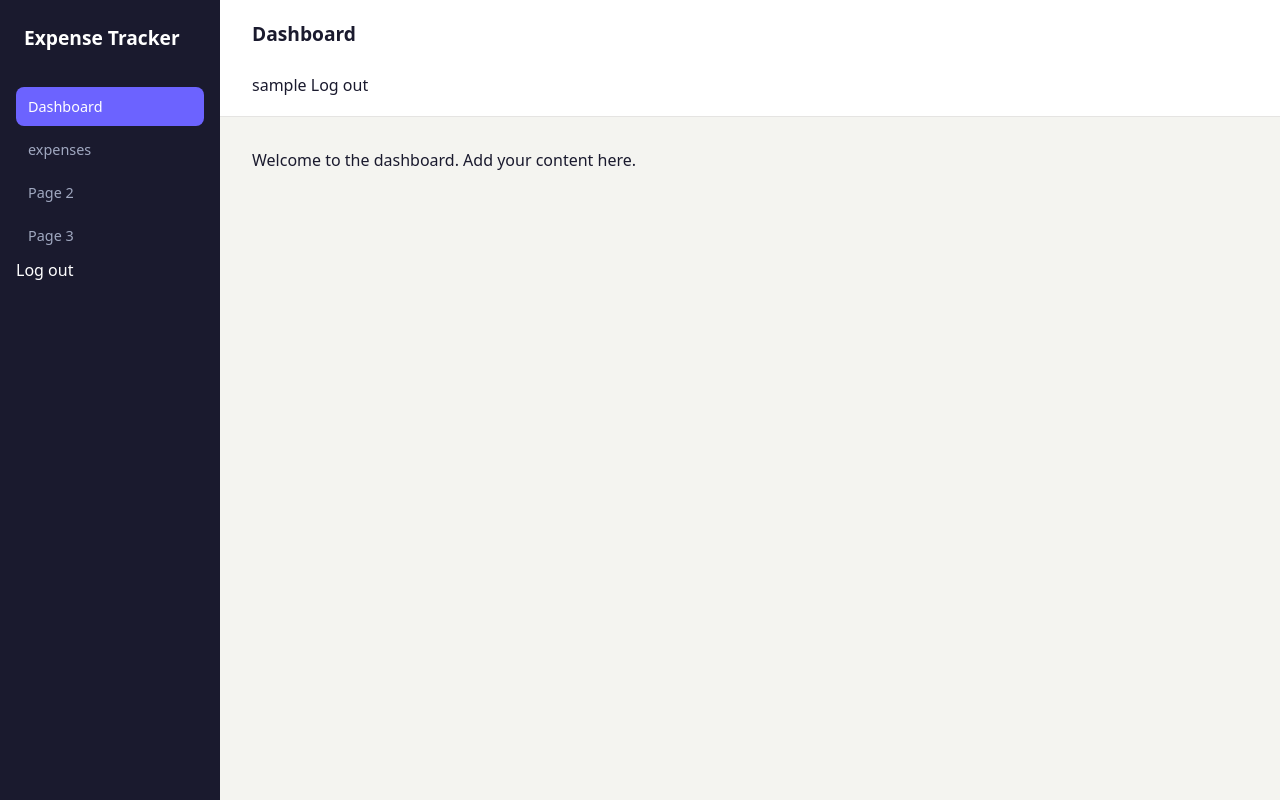
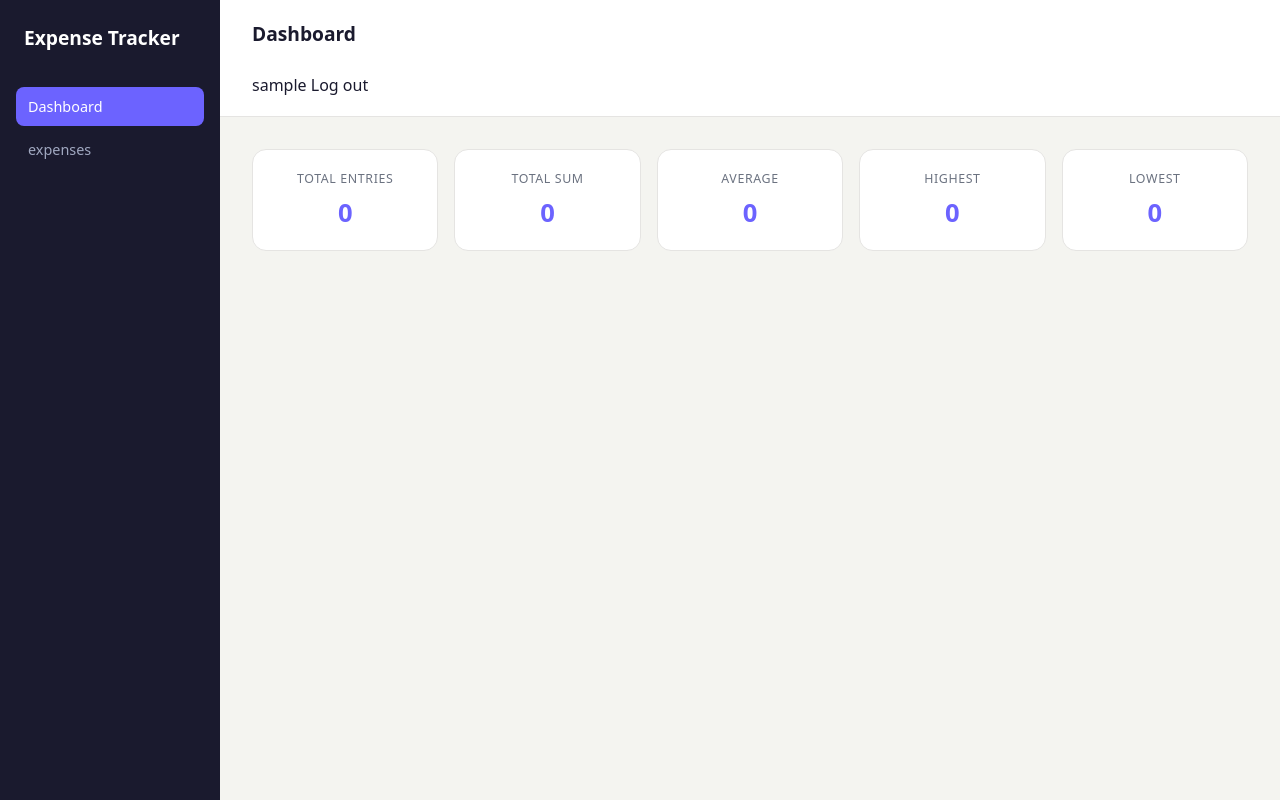
Before and after one commit to aryan-18-pentester/Flask_Expense_Tracker, a Flask app: page /dashboard in a window 1280 px wide. Run offline with Flask 3, Linux system fonts and the light colour scheme; the visitor is signed in with stand-in values (Sample User, id 1); data that the repository does not hold is empty.

```diff
--- a/app.py
+++ b/app.py
@@ -2,6 +2,8 @@ from flask import Flask, render_template, redirect, url_for, request, flash
 from flask_sqlalchemy import SQLAlchemy
 from flask_login import LoginManager, UserMixin, login_user, login_required, logout_user, current_user
 from werkzeug.security import generate_password_hash, check_password_hash
+from sqlalchemy import func
+
 
 # ── Setup ──────────────────────────────────────────────────────────────────────
 app = Flask(__name__)
@@ -82,7 +84,30 @@ def logout():
 @app.route('/dashboard')
 @login_required
 def dashboard():
-    return render_template('dashboard.html', active='dashboard')
+
+     entries = Entry.query.filter_by(user_id=current_user.id).all()
+
+    # calculate stats from the number_one column for this user only
+     stats = db.session.query(
+        func.count(Entry.amount),    # total count of entries
+        func.sum(Entry.amount),      # sum of all numbers
+        func.avg(Entry.amount),      # average
+        func.max(Entry.amount),      # highest
+        func.min(Entry.amount),      # lowest
+    ).filter(Entry.user_id == current_user.id).one()
+
+    # unpack into named variables -- if no entries yet all values will be None
+     total_count  = stats[0] or 0
+     total_sum    = round(stats[1], 2) if stats[1] else 0
+     average      = round(stats[2], 2) if stats[2] else 0
+     highest      = stats[3] or 0
+     lowest       = stats[4] or 0
+     return render_template('dashboard.html', entries=entries,
+                           total_count=total_count,
+                           total_sum=total_sum,
+                           average=average,
+                           highest=highest,
+                           lowest=lowest ,active='dashboard')
 
 
 @app.route('/expenses',methods=['GET', 'POST'])
--- a/static/dashboard.css
+++ b/static/dashboard.css
@@ -99,3 +99,31 @@ a {
     padding: 32px;
     flex: 1;
 }
+
+.stats-row {
+    display: grid;
+    grid-template-columns: repeat(auto-fit, minmax(140px, 1fr));
+    gap: 16px;
+}
+
+.stat-card {
+    background: #FFFFFF;
+    border: 1px solid #E5E4E2;
+    border-radius: 14px;
+    padding: 20px 16px;
+    text-align: center;
+}
+
+.stat-label {
+    font-size: 0.775rem;
+    color: #6B7280;
+    text-transform: uppercase;
+    letter-spacing: 0.05em;
+    margin-bottom: 8px;
+}
+
+.stat-value {
+    font-size: 1.6rem;
+    font-weight: 700;
+    color: #6C63FF;
+}
--- a/templates/dashboard.html
+++ b/templates/dashboard.html
@@ -4,6 +4,33 @@
 
 {% block content %}
 
-    <p>Welcome to the dashboard. Add your content here.</p>
+    <div class="stats-row">
+
+    <div class="stat-card">
+        <p class="stat-label">Total Entries</p>
+        <p class="stat-value">{{ total_count }}</p>
+    </div>
+
+    <div class="stat-card">
+        <p class="stat-label">Total Sum</p>
+        <p class="stat-value">{{ total_sum }}</p>
+    </div>
+
+    <div class="stat-card">
+        <p class="stat-label">Average</p>
+        <p class="stat-value">{{ average }}</p>
+    </div>
+
+    <div class="stat-card">
+        <p class="stat-label">Highest</p>
+        <p class="stat-value">{{ highest }}</p>
+    </div>
+
+    <div class="stat-card">
+        <p class="stat-label">Lowest</p>
+        <p class="stat-value">{{ lowest }}</p>
+    </div>
+
+</div>
 
 {% endblock %}
--- a/templates/dashboard_base.html
+++ b/templates/dashboard_base.html
@@ -27,17 +27,6 @@
                    class="nav-link {% if active == 'expenses' %}active{% endif %}">
                     expenses
                 </a>
-
-                <a href="{{ url_for('page2') }}"
-                   class="nav-link {% if active == 'page2' %}active{% endif %}">
-                    Page 2
-                </a>
-
-                <a href="{{ url_for('page3') }}"
-                   class="nav-link {% if active == 'page3' %}active{% endif %}">
-                    Page 3
-                </a>
-                <a class="btn-logout" href="{{ url_for('logout') }}">Log out</a>
             </nav>
 
         </aside>
```
